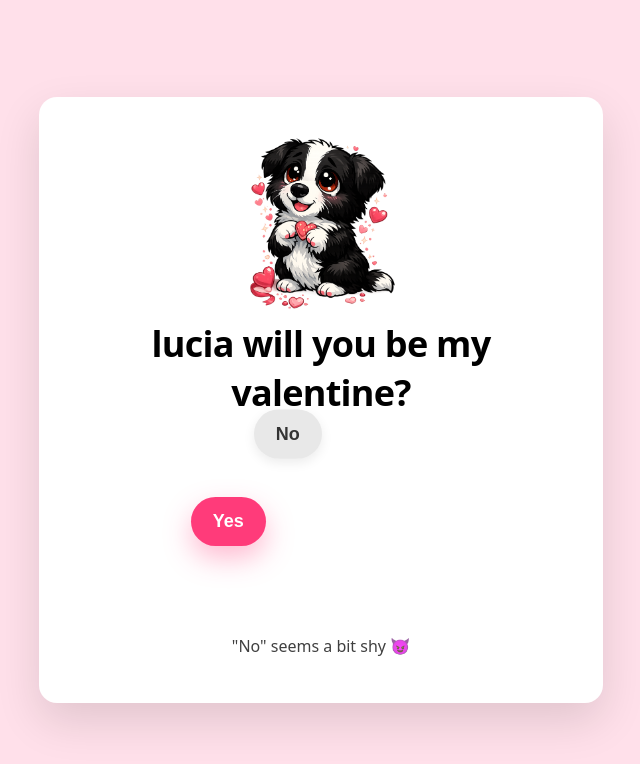
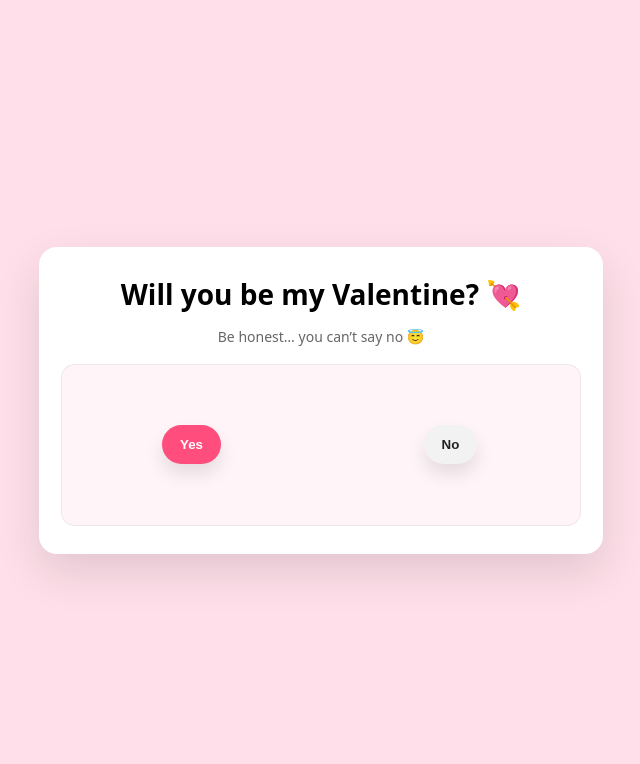
Before and after one commit to tupperd/valentinesday26, a plain HTML site: page index.html in a window 1280 px wide. Shown: the whole page, without its empty margins (319-959 px from the left). Drawn offline with Linux system fonts and the light colour scheme.

Commit message:
horizontal spacing plus enlarged yes

```diff
--- a/index.html
+++ b/index.html
@@ -6,6 +6,7 @@
   <title>Valentine?</title>
   <style>
     :root { font-family: system-ui, -apple-system, Segoe UI, Roboto, Arial, sans-serif; }
+
     body {
       margin: 0;
       min-height: 100vh;
@@ -13,6 +14,7 @@
       place-items: center;
       background: #ffe0ea;
     }
+
     .card {
       width: min(520px, 92vw);
       padding: 28px 22px;
@@ -24,163 +26,149 @@
       overflow: hidden;
     }
 
-    .illustration {
-      margin: 6px auto 8px;
-      width: 180px;
-      height: 180px;
-      position: relative;
-    }
-    .illustration-img {
-      max-width: 100%;
-      max-height: 100%;
-      width: auto;
-      height: auto;
-      object-fit: contain;
-    }
     h1 {
       margin: 0 0 14px;
-      font-size: clamp(26px, 4vw, 36px);
-      letter-spacing: -0.02em;
-    }
-    p { margin: 0 0 18px; opacity: 0.75; }
-
-    .arena {
-      position: relative;
-      height: 180px;
-      width: 100%;
-      box-sizing: border-box;
-      display: flex;
-      justify-content: center;
-      align-items: center;
-      margin-bottom: 24px;
-      background-repeat: no-repeat;
-      background-position: center;
-      background-size: contain;
+      font-size: 28px;
     }
 
-    .buttons-group {
-      display: flex;
-      justify-content: space-evenly;
-      align-items: center;
-      width: 100%;
-      padding: 0 24px;
+    p {
+      margin: 0 0 18px;
+      color: #444;
     }
 
-    .no-slot {
-      width: 80px;
-      height: 48px;
+    /* Arena is the box the buttons move inside */
+    #arena {
+      position: relative;
+      height: 160px;
+      border-radius: 14px;
+      background: #fff4f8;
+      border: 1px solid rgba(0,0,0,0.06);
+      overflow: hidden;
+      display: grid;
+      place-items: center;
+      margin-top: 12px;
+    }
+
+    /* 3-column layout so Yes/No are evenly spaced across the arena */
+    .btn-row {
+      width: 100%;
+      padding: 0 18px;
+      display: grid;
+      grid-template-columns: 1fr auto 1fr;
+      align-items: center;
+      pointer-events: none; /* ensures the row itself doesn't block the No button after it goes absolute */
+    }
+
+    .btn-row .slot-left,
+    .btn-row .slot-right {
+      display: flex;
+      align-items: center;
+      justify-content: center;
+      pointer-events: none;
+    }
+
+    .btn-row .slot-middle {
+      height: 1px;
+      pointer-events: none;
     }
 
     button {
-      border: none;
+      appearance: none;
+      border: 0;
       border-radius: 999px;
-      padding: 14px 22px;
-      font-size: 18px;
-      font-weight: 650;
+      padding: 12px 18px;
+      font-weight: 700;
       cursor: pointer;
-      transition: transform 120ms ease, box-shadow 120ms ease;
+      box-shadow: 0 10px 18px rgba(0,0,0,0.10);
+      transition: transform 160ms ease;
+      pointer-events: auto; /* buttons remain clickable */
       user-select: none;
       -webkit-tap-highlight-color: transparent;
     }
-    button:active { transform: scale(0.98); }
 
     #yesBtn {
-      background: #ff3b7a;
-      color: white;
-      box-shadow: 0 12px 28px rgba(255, 59, 122, 0.35);
-      transition: transform 200ms ease, box-shadow 120ms ease;
-    }
-    #yesBtn:hover { box-shadow: 0 16px 34px rgba(255, 59, 122, 0.42); }
-
-    /* Yes button grows as user hovers over No */
-    #yesBtn.yes-size-0 { transform: scale(1); }
-    #yesBtn.yes-size-1 { transform: scale(1.2); }
-    #yesBtn.yes-size-2 { transform: scale(1.4); }
-    #yesBtn.yes-size-3 { transform: scale(1.6); }
-    #yesBtn.yes-size-4 { transform: scale(1.9); }
-
-    /* "No" is positioned absolutely so we can move it */
-    #noBtn {
-      position: absolute;
-      background: #e8e8e8;
-      color: #333;
-      box-shadow: 0 4px 12px rgba(0,0,0,0.08);
-      left: 75%;
-      top: 50%;
-      transform: translate(-50%, -50%);
-      touch-action: manipulation;
+      background: #ff4d7d;
+      color: #fff;
+      transform-origin: center;
     }
 
-    .success {
+    #noBtn {
+      background: #f2f2f2;
+      color: #222;
+    }
+
+    /* Success state */
+    #successMsg {
+      display: none;
       margin-top: 16px;
-      font-size: 20px;
-      font-weight: 650;
-      color: #0f7a3a;
+    }
+
+    #successGif {
+      max-width: 240px;
+      width: 70%;
+      height: auto;
+      border-radius: 14px;
+      box-shadow: 0 12px 28px rgba(0,0,0,0.15);
+      margin-top: 10px;
+    }
+
+    .success #arena {
+      height: auto;
+      padding: 18px 16px;
+    }
+
+    .success .btn-row {
       display: none;
     }
 
-    .confetti {
-      position: absolute;
-      inset: 0;
-      pointer-events: none;
-      opacity: 0;
-      transition: opacity 250ms ease;
-      z-index: 2;
+    #shyText {
+      margin-top: 10px;
+      color: #666;
+      font-size: 14px;
     }
-    .confetti.on { opacity: 1; }
-
-    .arena.success .buttons-group,
-    .arena.success #noBtn { display: none; }
-
-    .arena .success-gif-img {
-      display: none;
-      position: absolute;
-      inset: 0;
-      width: 100%;
-      height: 100%;
-      object-fit: contain;
-      z-index: 1;
-    }
-    .arena.success .success-gif-img { display: block; }
   </style>
 </head>
+
 <body>
   <div class="card">
-    <div class="illustration" aria-hidden="true">
-      <img src="bordercollie.png" alt="" class="illustration-img" />
+    <h1>Will you be my Valentine? 💘</h1>
+    <p id="shyText">Be honest… you can’t say no 😇</p>
+
+    <div id="arena">
+      <!-- Evenly spaced, vertically aligned starting layout -->
+      <div class="btn-row" id="btnRow">
+        <div class="slot-left">
+          <button id="yesBtn" type="button">Yes</button>
+        </div>
+        <div class="slot-middle"></div>
+        <div class="slot-right">
+          <button id="noBtn" type="button">No</button>
+        </div>
+      </div>
+
+      <div id="successMsg">
+        <div style="font-weight:800; font-size:18px;">YAY!!! 🥰</div>
+        <img id="successGif" alt="Happy valentine gif" />
+      </div>
     </div>
-
-    <h1>lucia will you be my valentine?</h1>
-
-    <div class="arena" id="arena">
-      <div class="buttons-group">
-        <button id="yesBtn">Yes</button>
-        <div class="no-slot" aria-hidden="true"></div>
-      </div>
-      <button id="noBtn" aria-label="No">No</button>
-      <canvas class="confetti" id="confetti"></canvas>
-      <img class="success-gif-img" id="successGif" alt="" />
-    </div>
-
-    <p id="shyText">"No" seems a bit shy 😈</p>
-
-    <div class="success" id="successMsg">YAY!! 💘</div>
   </div>
 
   <script>
     document.addEventListener("DOMContentLoaded", () => {
       const arena = document.getElementById("arena");
+      const btnRow = document.getElementById("btnRow");
       const yesBtn = document.getElementById("yesBtn");
       const noBtn = document.getElementById("noBtn");
       const successMsg = document.getElementById("successMsg");
       const shyText = document.getElementById("shyText");
       const successGif = document.getElementById("successGif");
 
-      if (!arena || !yesBtn || !noBtn || !successMsg || !shyText || !successGif) {
+      if (!arena || !btnRow || !yesBtn || !noBtn || !successMsg || !shyText || !successGif) {
         console.error("Missing one or more required elements. Check your IDs in the HTML.");
         return;
       }
 
+      // --- GIF rotation on YES ---
       const valentineGifs = [
         "gifs/littleguy.gif",
         "gifs/penguinarrow.gif",
@@ -195,37 +183,6 @@
         return valentineGifs[Math.floor(Math.random() * valentineGifs.length)];
       }
 
-      // Ensure the arena can be used as a positioning box
-      arena.style.position = arena.style.position || "relative";
-
-      // Ensure the No button can move
-      noBtn.style.position = "absolute";
-
-      function moveNoButton() {
-        const pad = 10;
-
-        const arenaRect = arena.getBoundingClientRect();
-        const btnRect = noBtn.getBoundingClientRect();
-
-        const maxX = Math.max(pad, arenaRect.width - btnRect.width - pad);
-        const maxY = Math.max(pad, arenaRect.height - btnRect.height - pad);
-
-        const x = Math.random() * maxX;
-        const y = Math.random() * maxY;
-
-        noBtn.style.left = `${x}px`;
-        noBtn.style.top = `${y}px`;
-      }
-
-      // Desktop + mobile triggers
-      noBtn.addEventListener("mouseenter", moveNoButton);
-      noBtn.addEventListener("mouseover", moveNoButton);
-      noBtn.addEventListener("touchstart", (e) => {
-        e.preventDefault();
-        moveNoButton();
-      }, { passive: false });
-
-      // Your existing YES behavior
       yesBtn.addEventListener("click", () => {
         arena.classList.add("success");
         successMsg.style.display = "block";
@@ -241,11 +198,97 @@
         successGif.src = chosen;
       });
 
-      // Optional: start No somewhere random at load
-      moveNoButton();
+      // --- NO button movement ---
+      // Start position: aligned via layout (grid). Once we move it, we switch to absolute.
+      let noIsAbsolute = false;
+
+      function clamp(n, min, max) {
+        return Math.max(min, Math.min(max, n));
+      }
+
+      function moveNoButton() {
+        // Make "No" absolutely positioned inside the arena AFTER the first dodge
+        if (!noIsAbsolute) {
+          const arenaRect = arena.getBoundingClientRect();
+          const noRect = noBtn.getBoundingClientRect();
+
+          // Convert its current on-screen position into arena-relative coordinates
+          const startLeft = noRect.left - arenaRect.left;
+          const startTop = noRect.top - arenaRect.top;
+
+          noBtn.style.position = "absolute";
+          noBtn.style.left = `${startLeft}px`;
+          noBtn.style.top = `${startTop}px`;
+          noIsAbsolute = true;
+        }
+
+        const pad = 10;
+        const arenaRect = arena.getBoundingClientRect();
+        const btnRect = noBtn.getBoundingClientRect();
+
+        // Usable movement space
+        const maxX = Math.max(pad, arenaRect.width - btnRect.width - pad);
+        const maxY = Math.max(pad, arenaRect.height - btnRect.height - pad);
+
+        const x = Math.random() * (maxX - pad) + pad;
+        const y = Math.random() * (maxY - pad) + pad;
+
+        noBtn.style.left = `${clamp(x, pad, maxX)}px`;
+        noBtn.style.top = `${clamp(y, pad, maxY)}px`;
+      }
+
+      // --- YES button grows when you "scroll over" / hover over NO ---
+      // We'll count "attempts" on:
+      // - mouseenter (desktop)
+      // - wheel over the No button (trackpad scroll / mouse wheel)
+      // - touchstart (mobile)
+      let noInteractions = 0;
+      const scales = [1, 1.25, 1.5, 1.75, 2.0];
+
+      function applyYesScale() {
+        const idx = Math.min(noInteractions, 4);
+        yesBtn.style.transform = `scale(${scales[idx]})`;
+      }
+
+      function bumpInteractionCount() {
+        if (noInteractions < 4) {
+          noInteractions += 1;
+          applyYesScale();
+        }
+      }
+
+      // Hover attempt: grows YES + dodges NO
+      noBtn.addEventListener("mouseenter", () => {
+        bumpInteractionCount();
+        moveNoButton();
+      });
+
+      // Extra insurance if mouseover fires differently in some browsers
+      noBtn.addEventListener("mouseover", () => {
+        // Only count if mouse is actually entering (not moving within button)
+        // We'll avoid double counting by checking relatedTarget
+        // If relatedTarget is inside the button, ignore.
+        // (Some browsers fire mouseover repeatedly.)
+      });
+
+      // Scroll/trackpad wheel while over NO: grows YES + dodges NO
+      noBtn.addEventListener("wheel", (e) => {
+        e.preventDefault(); // keeps the page from scrolling
+        bumpInteractionCount();
+        moveNoButton();
+      }, { passive: false });
+
+      // Mobile: touch attempt: grows YES + dodges NO
+      noBtn.addEventListener("touchstart", (e) => {
+        e.preventDefault();
+        bumpInteractionCount();
+        moveNoButton();
+      }, { passive: false });
+
+      // Initial: YES/NO are aligned by the grid, so we do NOT randomize at load.
+      // Also ensure initial YES scale is 1.
+      applyYesScale();
     });
-    </script>
-
-
+  </script>
 </body>
 </html>
```
